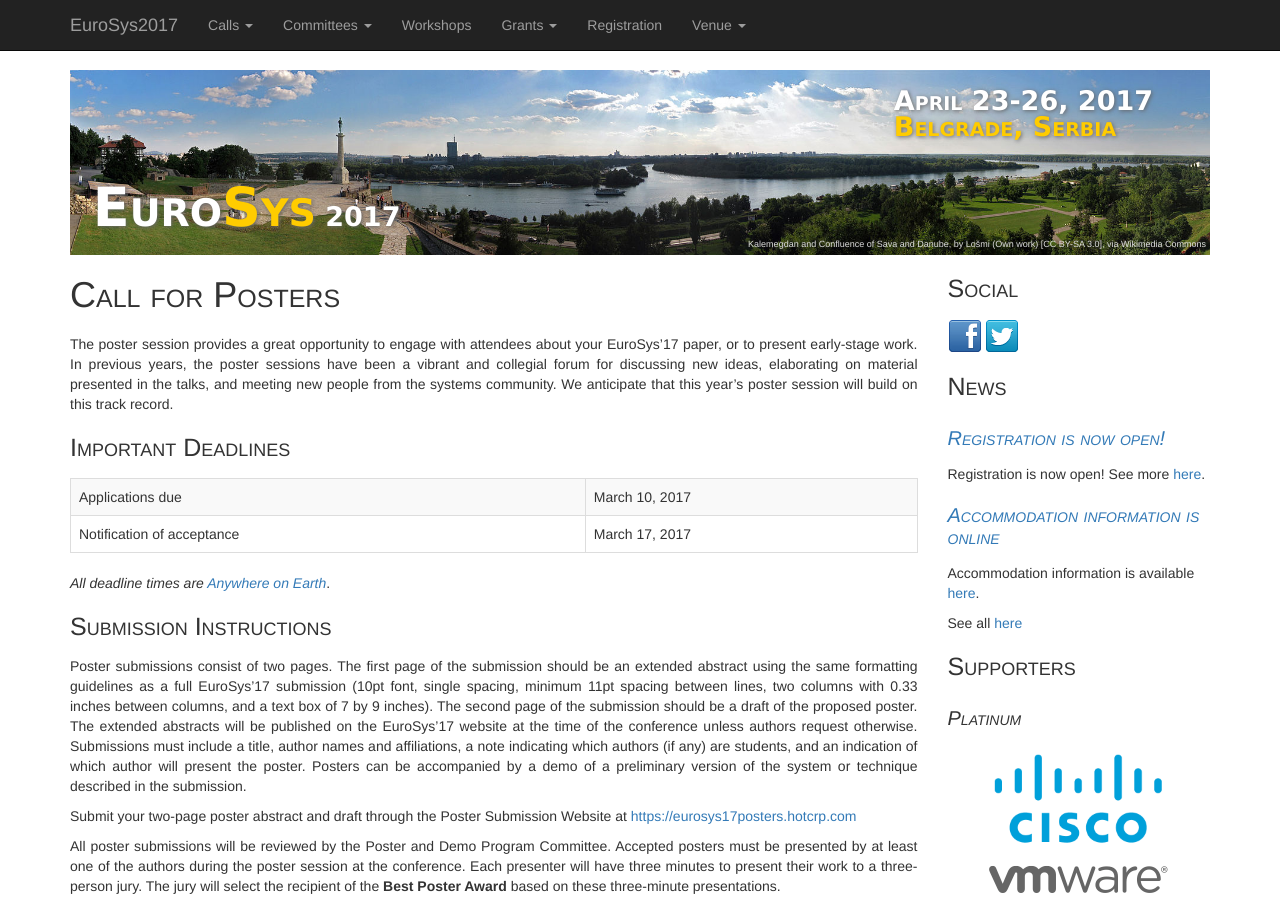
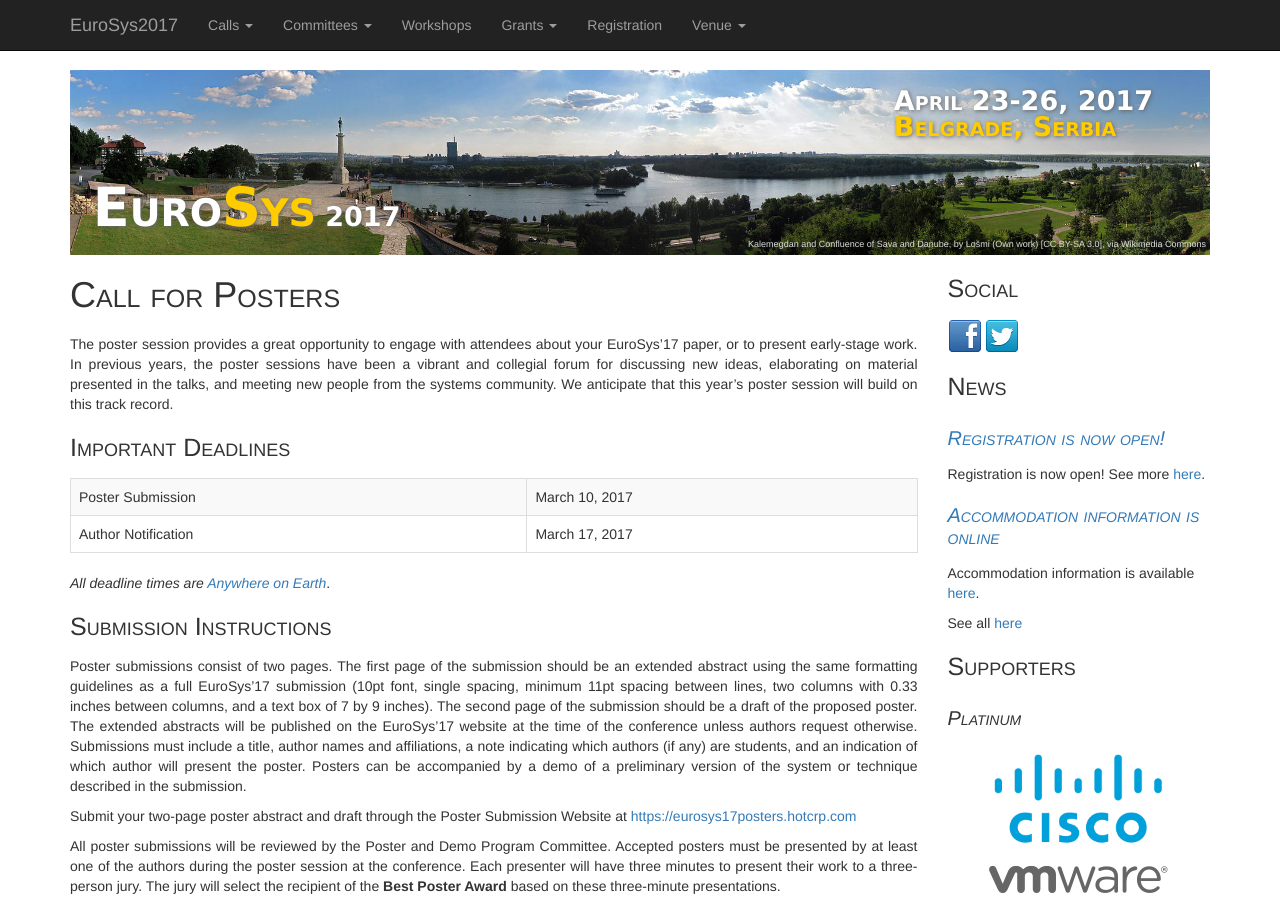
Before and after one commit to eurosys-chapter/2017, a Jekyll site: the page built from calls/posters.md, in a window 1280 px wide and 900 px high. Built offline with Jekyll 4.4.1, drawn with Linux system fonts in a browser that asks for light colours; nearby versions of some CDN libraries.

Commit message:
Signed-off-by: Marko Vukolic <mvu@zurich.ibm.com>

```diff
--- a/calls/posters.md
+++ b/calls/posters.md
@@ -11,8 +11,8 @@ The poster session provides a great opportunity to engage with attendees about y
 
 ## Important Deadlines
 
-|Applications due				|March 10, 2017	|
-|Notification of acceptance			|March 17, 2017	|
+|Poster Submission				|March 10, 2017	|
+|Author Notification 			|March 17, 2017	|
 {:class='table table-bordered table-striped'}
 
 *All deadline times are [Anywhere on Earth](http://www.worldtimezone.com/time/wtzresult.php?CiID=42242)*.
```
